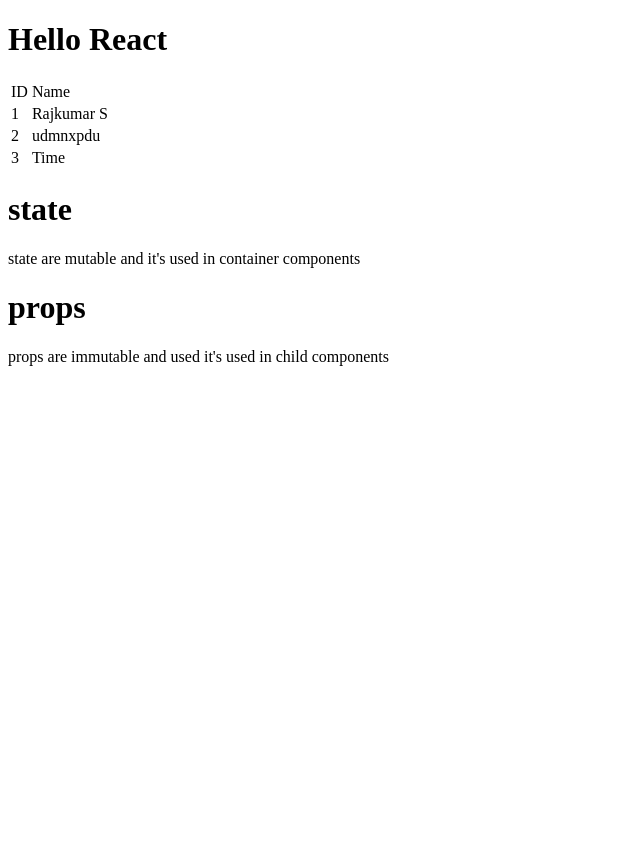
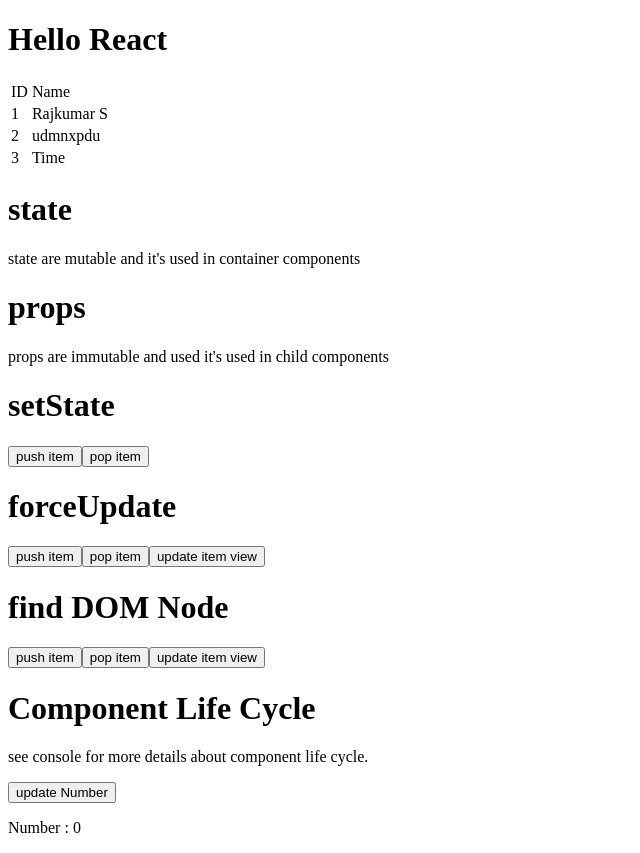
Before and after one commit to S-Rajkumar/Hello-React, a React (Create React App) app: page / in a window 1280 px wide. Shown: the whole page, without its empty margins (0-640 px from the left). Before the commit the page ends 800 px from the top, so only its background shows below. Built offline with nearby package versions, Linux system fonts and the light colour scheme.

Commit message:
update practiced code

```diff
--- a/src/App.js
+++ b/src/App.js
@@ -2,6 +2,10 @@
 import Header from './components/header.js';
 import PersonTable from './components/tableDataLoad.js';
 import StateAndPropsDemo from './components/stateAndProps.js';
+import ForceUpdateDemo from './components/forceUpdate.js';
+import SetStateDemo from './components/setState.js';
+import FindDOMNodeDemo from './components/findDOMNode.js';
+import ComponentLifeCycle from './components/componentLifeCycle.js';
 
 class App extends React.Component {
   render(){
@@ -10,6 +14,10 @@
         <Header />
         <PersonTable />
         <StateAndPropsDemo title = "props" />
+        <SetStateDemo />
+        <ForceUpdateDemo />
+        <FindDOMNodeDemo />
+        <ComponentLifeCycle />
       </div>
     );
   }
--- /dev/null
+++ b/src/components/componentLifeCycle.js
@@ -0,0 +1,75 @@
+import React from 'react';
+
+class ComponentLifeCycle extends React.Component {
+    constructor() {
+        super();
+        this.state = {
+            newNumber: 0
+        }
+
+        this.updateNewNumber = this.updateNewNumber.bind(this);
+    }
+
+    updateNewNumber() {
+        this.setState({
+            newNumber: this.state.newNumber + 1
+        })
+    }
+
+    render(){
+        return(
+            <div>
+                <h1>Component Life Cycle</h1>
+                <p>see console for more details about component life cycle.</p>
+                <button onClick = {this.updateNewNumber}>update Number</button>
+                <LifeCycleDemo number = {this.state.newNumber} />
+            </div>
+        )
+    }
+}
+
+class LifeCycleDemo extends React.Component {
+    componentWillMount(){
+        console.log("!!!!!componentWillMount!!!!! \n componentWillMount is executed before rendering, on both the server and the client side.\n");
+    }
+
+    componentDidMount(){
+        console.log("!!!!!componentDidMount!!!!! \n componentDidMount is executed after the first render only on the client side.\n");
+    }
+
+    componentWillReceiveProps(newProps) {
+        console.log("!!!!!componentWillReceiveProps!!!!! \n componentWillReceiveProps is invoked as soon as the props are updated before another render is called. \n received New Props : Number = "+newProps.number+"\n");
+    }
+
+    shouldComponentUpdate(newProps, newState){
+        console.log("!!!!!shouldComponentUpdate!!!!! \n shouldComponentUpdate should return true or false value. This will determine if the component will be updated or not.\n if Number == 3 will not update because this function return false.\n");
+        if( newProps.number === 3){
+            console.log("********************************************************************");
+            return false;
+        }
+        return true;
+    }
+
+    componentWillUpdate() {
+        console.log("!!!!!componentWillUpdate!!!!! \n componentWillUpdate is called just before rendering.\n");
+    }
+
+    componentDidUpdate() {
+        console.log("!!!!!componentDidUpdate!!!!! \n componentDidUpdate is called just after rendering\n");
+        console.log("********************************************************************");
+    }
+
+    componentWillUnmount() {
+        console.log("!!!!!componentWillUnmount!!!!! \n componentWillUnmount is called after the component is unmounted from the dom\n");
+    }
+
+    render() {
+        return(
+            <div>
+                <p>Number : {this.props.number}</p>
+            </div>
+        )
+    }
+}
+
+export default ComponentLifeCycle;
--- /dev/null
+++ b/src/components/findDOMNode.js
@@ -0,0 +1,44 @@
+import React from 'react';
+import ReactDOM from 'react-dom';
+
+class FindDOMNodeDemo extends React.Component {
+    constructor(){
+        super();
+        this.state = {
+            data: []
+        }
+        this.pushItem = this.pushItem.bind(this);
+        this.popItem = this.popItem.bind(this);
+        this.updateItemView = this.updateItemView.bind(this);
+    }
+
+    pushItem() {
+        var item = "item > ";
+        this.state.data.push(item);
+        console.log("Item Count : "+this.state.data.length);
+    }
+
+    popItem() {
+        this.state.data.pop();
+        console.log("Item Count : "+this.state.data.length);
+    }
+
+    updateItemView() {
+        var itemView = document.getElementById("itemView");
+        ReactDOM.findDOMNode(itemView).innerHTML = this.state.data.join('');
+    }
+
+    render() {
+        return(
+            <div>
+                <h1>find DOM Node</h1>
+                <button onClick = {this.pushItem}>push item</button>
+                <button onClick = {this.popItem}>pop item</button>
+                <button onClick = {this.updateItemView}>update item view</button>
+                <h3 id = "itemView"> </h3>
+            </div>
+        )
+    }
+}
+
+export default FindDOMNodeDemo;
--- /dev/null
+++ b/src/components/forceUpdate.js
@@ -0,0 +1,42 @@
+import React from 'react';
+
+class ForceUpdateDemo extends React.Component {
+    constructor(){
+        super();
+        this.state = {
+            data: []
+        }
+        this.pushItem = this.pushItem.bind(this);
+        this.popItem = this.popItem.bind(this);
+        this.updateItemView = this.updateItemView.bind(this);
+    }
+
+    pushItem() {
+        var item = "item > ";
+        this.state.data.push(item);
+        console.log("Item Count : "+this.state.data.length);
+    }
+
+    popItem() {
+        this.state.data.pop();
+        console.log("Item Count : "+this.state.data.length);
+    }
+
+    updateItemView() {
+        this.forceUpdate();
+    }
+
+    render() {
+        return(
+            <div>
+                <h1>forceUpdate</h1>
+                <button onClick = {this.pushItem}>push item</button>
+                <button onClick = {this.popItem}>pop item</button>
+                <button onClick = {this.updateItemView}>update item view</button>
+                <h3>{this.state.data}</h3>
+            </div>
+        )
+    }
+}
+
+export default ForceUpdateDemo;
--- /dev/null
+++ b/src/components/setState.js
@@ -0,0 +1,40 @@
+import React from 'react';
+
+class SetStateDemo extends React.Component {
+    constructor(){
+        super();
+        this.state = {
+            data: []
+        }
+        this.pushItem = this.pushItem.bind(this);
+        this.popItem = this.popItem.bind(this);
+    }
+
+    pushItem() {
+        var item = "item > ";
+        this.state.data.push(item);
+        this.setState({
+            data: this.state.data
+        })
+    }
+
+    popItem() {
+        this.state.data.pop();
+        this.setState({
+            data: this.state.data
+        })
+    }
+
+    render() {
+        return(
+            <div>
+                <h1>setState</h1>
+                <button onClick = {this.pushItem}>push item</button>
+                <button onClick = {this.popItem}>pop item</button>
+                <h3>{this.state.data}</h3>
+            </div>
+        )
+    }
+}
+
+export default SetStateDemo;
```
